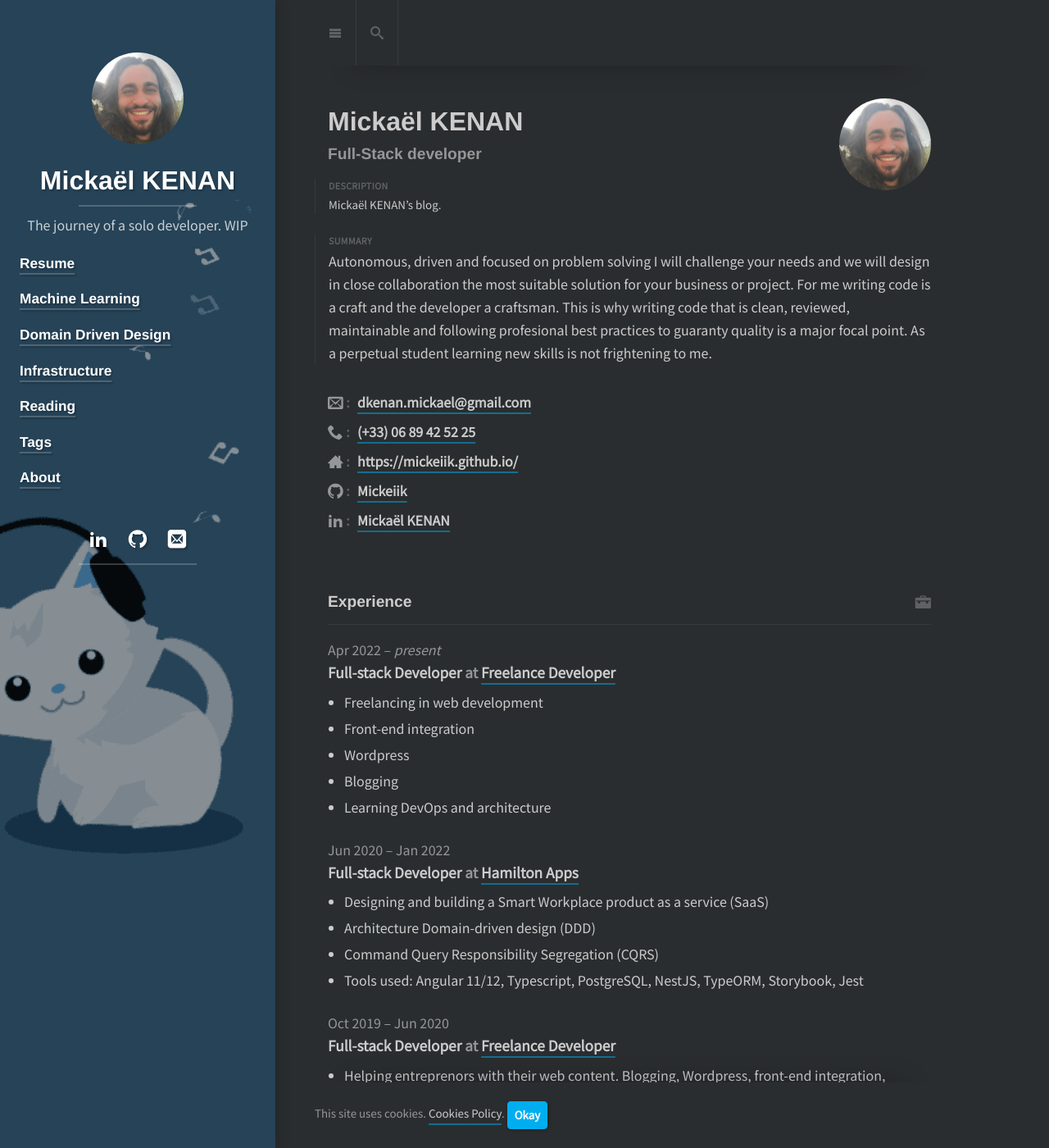
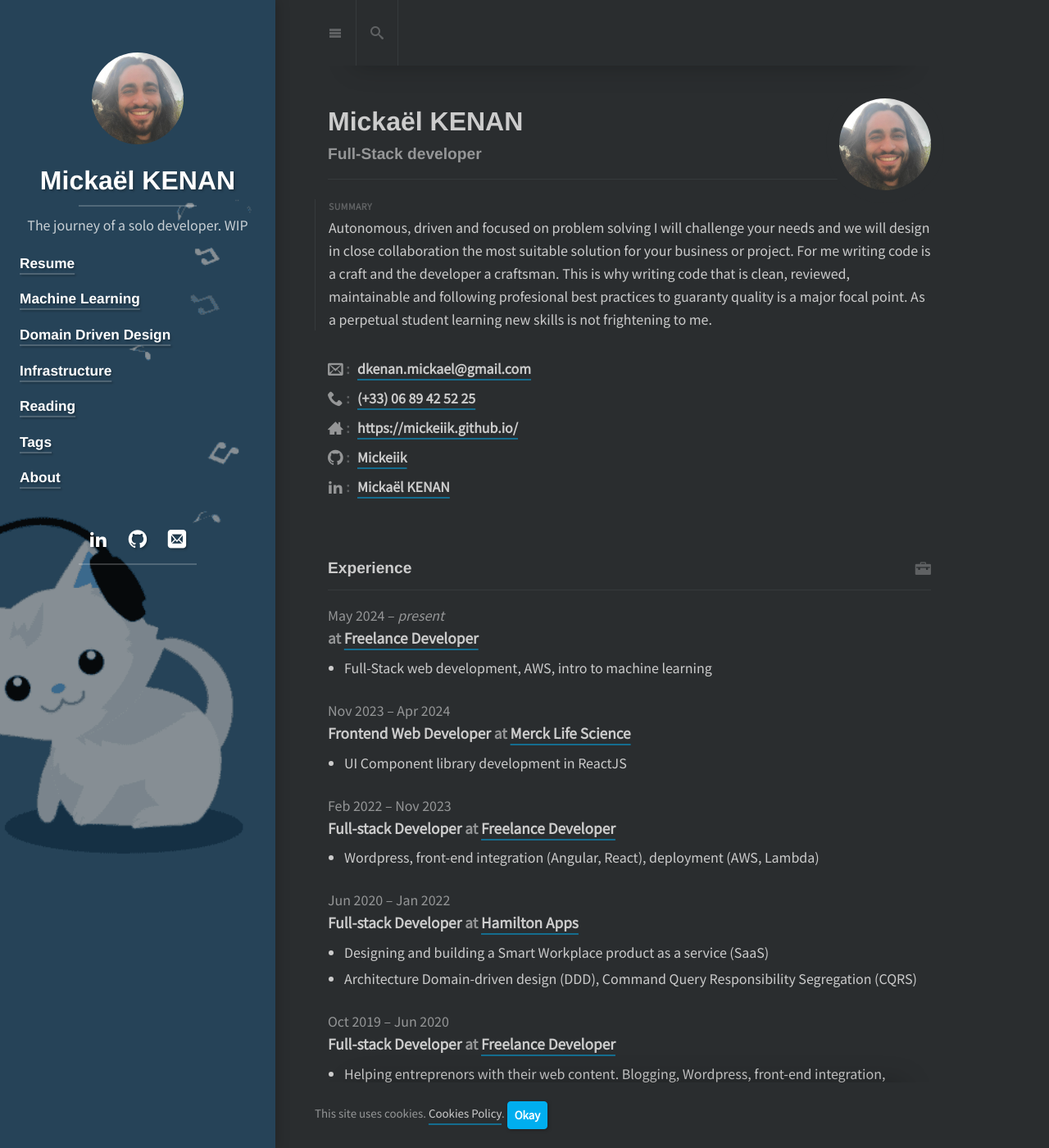
Before and after one commit to mickael-kenan/mickael-kenan, a Jekyll site: the page built from index.html, in a window 1280 px wide and 1400 px high. Shown: the whole window at 82% size. Built offline with Jekyll 4.4.1, drawn with Linux system fonts in a browser that asks for light colours; cached includes are drawn as plain includes; nearby versions of some CDN libraries; some web fonts are replaced; library files that are not in the unit come from our copies; the list of posts is cut into pages by our own code.

Commit message:
feat: update resume

```diff
--- a/_data/resume.yml
+++ b/_data/resume.yml
@@ -21,16 +21,28 @@ basics:
       url: "https://www.linkedin.com/in/mickael-kenan/"
 work:
   - company: "Freelance Developer"
+    website: https://mickeiik.github.io/"
+    startDate: "2024-05-01"
+    endDate: ""
+    highlights:
+      - Full-Stack web development, AWS, intro to machine learning
+
+  - company: "Merck Life Science"
+    position: "Frontend Web Developer"
+    website: https://www.merckgroup.com/fr-fr/company/who-we-are/life-science.html"
+    startDate: "2023-11-01"
+    endDate: "2024-04-30"
+    highlights:
+      - UI Component library development in ReactJS
+
+  - company: "Freelance Developer"
     position: "Full-stack Developer"
     website: https://mickeiik.github.io/"
-    startDate: "2022-04-01"
-    endDate: ""
+    startDate: "2022-02-01"
+    endDate: "2023-11-01"
     highlights:
-      - "Freelancing in web development"
-      - "Front-end integration"
-      - "Wordpress"
-      - "Blogging"
-      - "Learning DevOps and architecture"
+      - Wordpress, front-end integration (Angular, React), deployment (AWS, Lambda)
+
   - company: "Hamilton Apps"
     position: "Full-stack Developer"
     website: https://hamiltonapps.com/"
@@ -38,16 +50,16 @@ work:
     endDate: "2022-01-30"
     highlights:
       - "Designing and building a Smart Workplace product as a service (SaaS)"
-      - "Architecture Domain-driven design (DDD)"
-      - "Command Query Responsibility Segregation (CQRS)"
-      - "Tools used: Angular 11/12, Typescript, PostgreSQL, NestJS, TypeORM, Storybook, Jest"
+      - "Architecture Domain-driven design (DDD), Command Query Responsibility Segregation (CQRS)"
+
   - company: "Freelance Developer"
     position: "Full-stack Developer"
     website: "https://mickeiik.github.io/"
     startDate: "2019-10-01"
     endDate: "2020-06-01"
     highlights:
-      - "Helping entreprenors with their web content. Blogging, Wordpress, front-end integration, design,.."
+      - "Helping entreprenors with their web content. Blogging, Wordpress, front-end integration, deployment (AWS, Lambda)"
+
   - company: "Pandacola"
     position: "Full-stack Developer"
     website: "https://pandacola.com/"
@@ -56,6 +68,7 @@ work:
     summary:
     highlights:
       - "Building new features in a stack of more than 15 services build in NodeJS to answer the special needs of an innovative marketplace working with external products like Mirakl, Limonetik.."
+
   - company: "TokTokDoc"
     position: "Full-stack Developer"
     website: "https://toktokdoc.com/"
@@ -64,6 +77,7 @@ work:
     summary:
     highlights:
       - "Maintaining and updating a tele-consultation service between doctors and patients through a React-Native iPad app and WebApp while rebuilding a V2 from the ground up."
+
   - company: "Soochef"
     position: "Developer / Order Picker"
     website: "https://www.linkedin.com/company/soochef/"
--- a/index.html
+++ b/index.html
@@ -1,6 +1,4 @@
 ---
 layout: resume
 title: Home
-description: >
-  Mickaël KENAN's blog.
 ---
```
Also changed, not shown: 1 other file.
